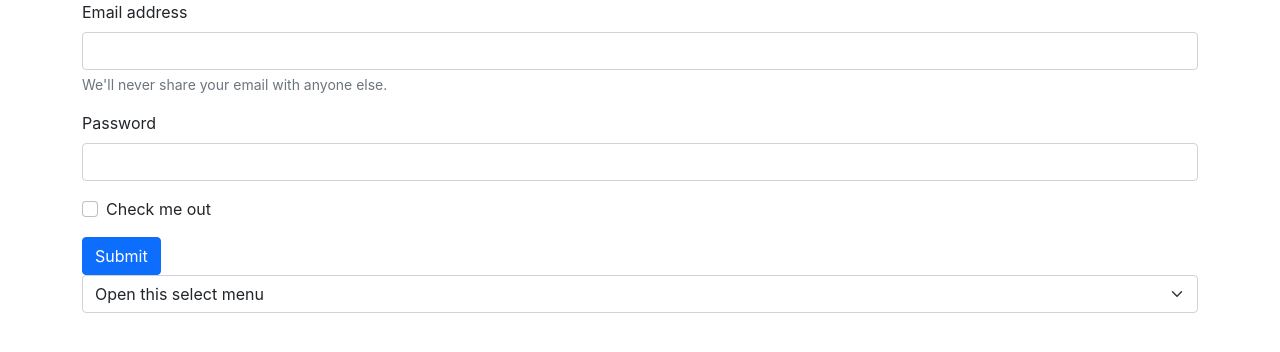
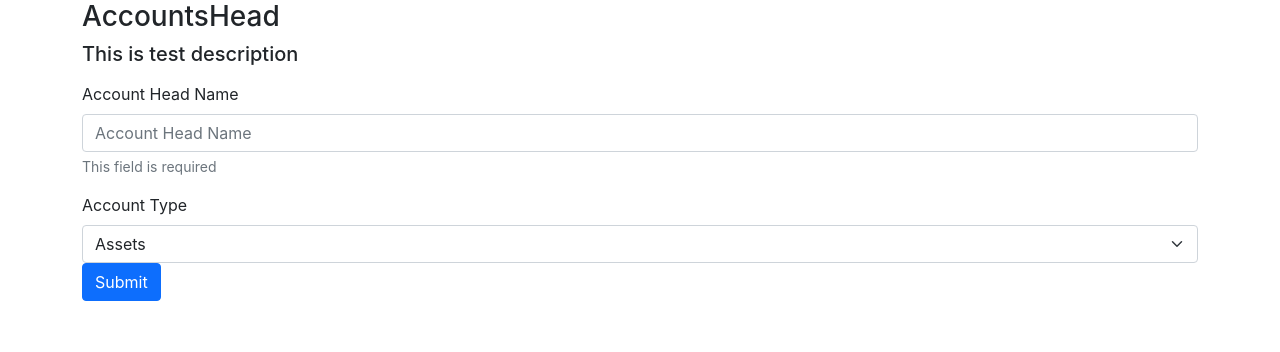
Before and after one commit to skm0078/React-Dynamic-Form, a React (Create React App) app: page / in a window 1280 px wide. Shown: the top 352 px of the page. Built offline with nearby package versions, Linux system fonts and the light colour scheme.

Commit message:
Structure for forms created

```diff
--- a/src/App.js
+++ b/src/App.js
@@ -1,36 +1,30 @@
-import FormData from "./frormData.json";
+import FormData from './formData.json'
+import { useState, useEffect } from 'react'
+import Element from './components/Element'
 
 function App() {
+  const [elements, setElements] = useState(null)
+  useEffect(() => {
+    setElements(FormData)
+  }, [])
   console.log(FormData)
+  const { formName, formDesc, data: fields } = elements ?? {}
   return (
-    <div className="App container">
+    <div className='App container'>
+      <h3>{formName}</h3>
+      <blockquote>
+        <h5>{formDesc}</h5>
+      </blockquote>
       <form>
-  <div className="mb-3">
-    <label htmlFor="exampleInputEmail1" className="form-label">Email address</label>
-    <input type="email" className="form-control" id="exampleInputEmail1" aria-describedby="emailHelp" />
-    <div id="emailHelp" className="form-text">We'll never share your email with anyone else.</div>
-  </div>
-  <div className="mb-3">
-    <label htmlFor="exampleInputPassword1" className="form-label">Password</label>
-    <input type="password" className="form-control" id="exampleInputPassword1" />
-  </div>
-  <div className="mb-3 form-check">
-    <input type="checkbox" className="form-check-input" id="exampleCheck1" />
-    <label className="form-check-label" htmlFor="exampleCheck1">Check me out</label>
-  </div>
-  <button type="submit" className="btn btn-primary">Submit</button>
-
- <select className="form-select" aria-label="Default select example">
-  <option >Open this select menu</option>
-  <option>One</option>
-  <option>Two</option>
-  <option>Three</option>
-</select>
-
-
-</form>
+        {fields
+          ? fields.map((field, i) => <Element key={i} field={field} />)
+          : null}
+        <button type='submit' className='btn btn-primary'>
+          Submit
+        </button>
+      </form>
     </div>
-  );
+  )
 }
 
-export default App;
+export default App
--- /dev/null
+++ b/src/components/Element.js
@@ -0,0 +1,39 @@
+import React from 'react'
+import Input from './elements/Input'
+import Select from './elements/Select'
+const Element = ({
+  field: {
+    fieldtype,
+    fieldname,
+    fieldplaceholder,
+    fieldlabel,
+    fieldrules,
+    options,
+  },
+}) => {
+  switch (fieldtype) {
+    case 'text':
+      return (
+        <Input
+          fieldname={fieldname}
+          fieldplaceholder={fieldplaceholder}
+          fieldlabel={fieldlabel}
+          fieldrules={fieldrules}
+        />
+      )
+    case 'select':
+      return (
+        <Select
+          fieldname={fieldname}
+          fieldplaceholder={fieldplaceholder}
+          fieldlabel={fieldlabel}
+          fieldrules={fieldrules}
+          fieldoptions={options}
+        />
+      )
+    default:
+      break
+  }
+}
+
+export default Element
--- /dev/null
+++ b/src/components/elements/Input.js
@@ -0,0 +1,26 @@
+import React from 'react'
+
+const Input = ({ fieldname, fieldplaceholder, fieldlabel, fieldrules }) => {
+  console.log(fieldrules[0].message)
+  return (
+    <div className='mb-3'>
+      <label htmlFor='exampleInputEmail1' className='form-label'>
+        {fieldlabel}
+      </label>
+      <input
+        name={fieldname}
+        type='text'
+        className='form-control'
+        id='exampleInputEmail1'
+        aria-describedby='emailHelp'
+        placeholder={fieldplaceholder ? fieldplaceholder : ''}
+        required={fieldrules[0].required}
+      />
+      <div id='emailHelp' className='form-text'>
+        {fieldrules[0].message}
+      </div>
+    </div>
+  )
+}
+
+export default Input
--- /dev/null
+++ b/src/components/elements/Select.js
@@ -0,0 +1,21 @@
+import React from 'react'
+
+const Select = ({ fieldname, fieldplaceholder, fieldlabel, fieldoptions }) => {
+  return (
+    <>
+      <label className='form-label'>{fieldlabel}</label>
+      <select
+        className='form-select'
+        aria-label='Default select example'
+        name={fieldname}
+        placeholder={fieldplaceholder}
+      >
+        <option disabled>Select Menu Options</option>
+        {fieldoptions.length > 0 &&
+          fieldoptions.map((option, i) => <option key={i}>{option}</option>)}
+      </select>
+    </>
+  )
+}
+
+export default Select
```
Also changed, not shown: src/formData.json (renamed from src/frormData.json), 1 other file (tests, documents, lock files or other folders).
